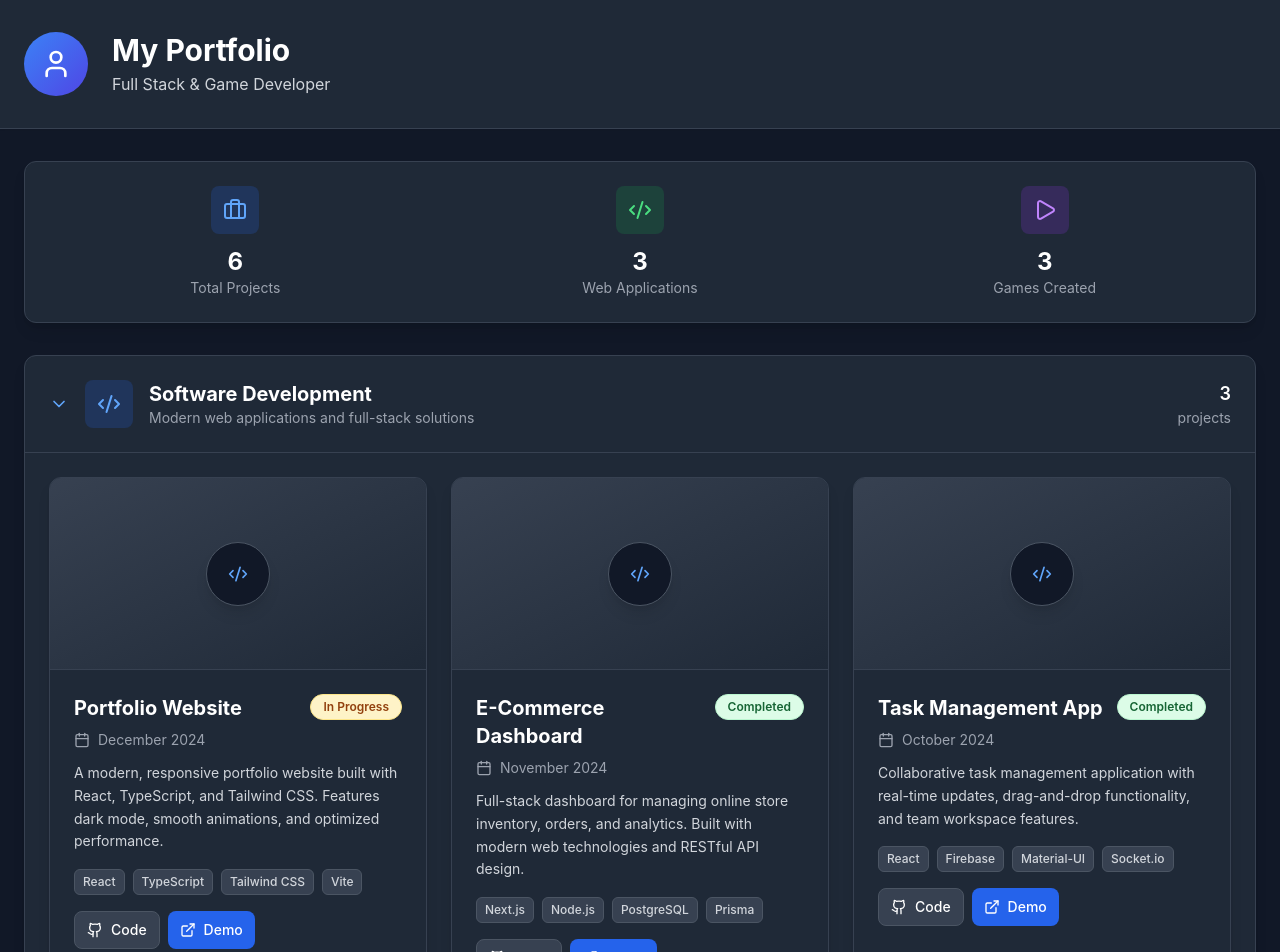
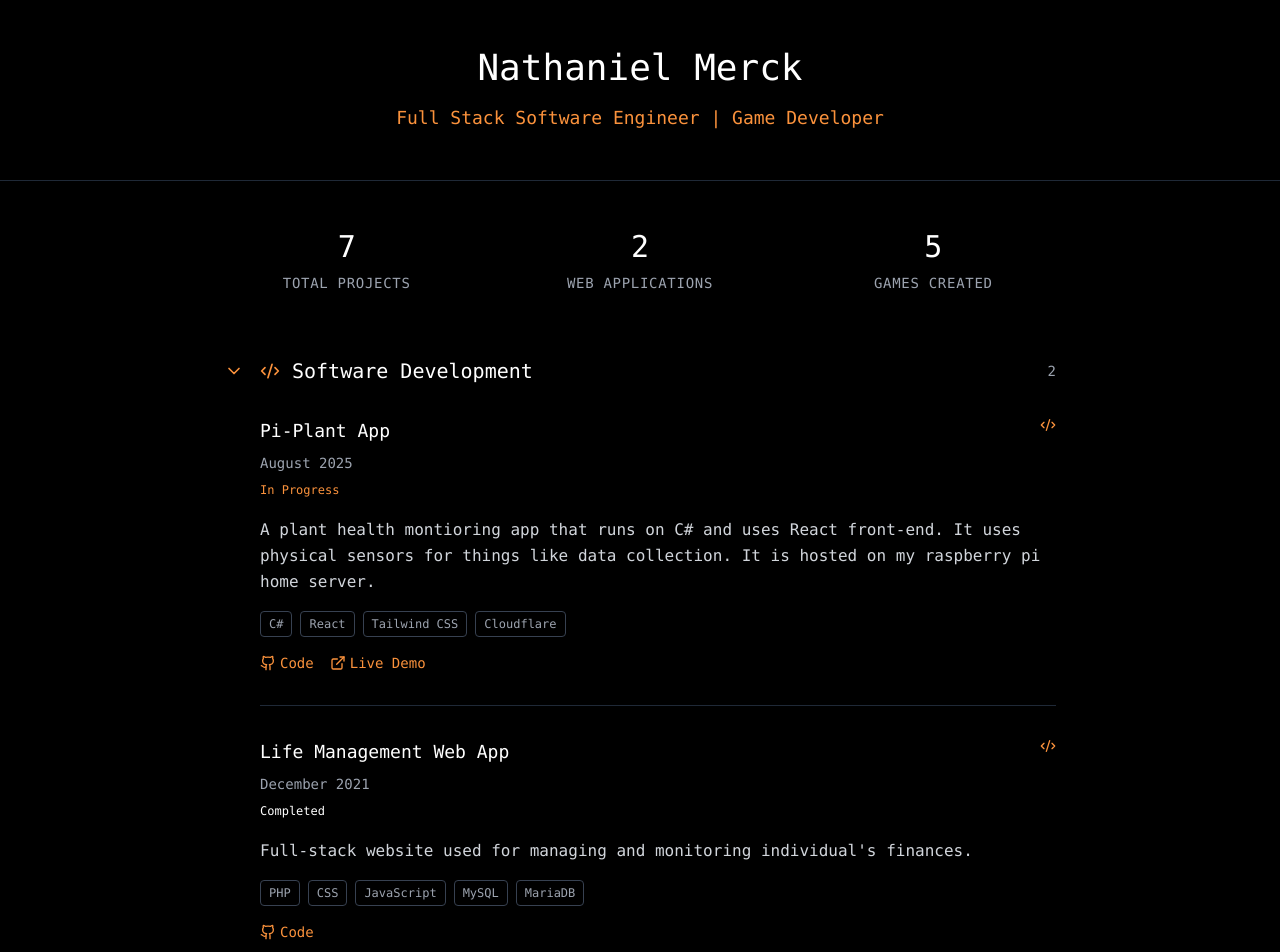
Before and after one commit to nmerck1/my-portfolio, a React (Vite) app: page / in a window 1280 px wide. Shown: the top 952 px of the page. Built offline with nearby package versions, Linux system fonts and the light colour scheme.

Commit message:
Updated design and theme. Added content.

```diff
--- a/src/App.tsx
+++ b/src/App.tsx
@@ -1,5 +1,5 @@
 import React, { useState } from 'react';
-import { Calendar, ExternalLink, Github, Code2, Folder, FolderOpen, ChevronRight, ChevronDown, Play, FileText, User, Briefcase } from 'lucide-react';
+import { Calendar, ExternalLink, Github, Code2, Folder, FolderOpen, ChevronRight, ChevronDown, Play, FileText, User, Briefcase, Linkedin, Mail, Globe, Twitter } from 'lucide-react';
 
 type ProjectStatus = 'In Progress' | 'Completed' | 'On Hold';
 type ProjectCategory = 'software' | 'roblox';
@@ -26,7 +26,7 @@ interface FolderState {
   roblox: boolean;
 }
 
-const ModernPortfolio = () => {
+const MinimalPortfolio = () => {
   const [expandedFolders, setExpandedFolders] = useState<FolderState>({
     software: true,
     roblox: false
@@ -36,34 +36,35 @@ const ModernPortfolio = () => {
   const allProjects: Project[] = [
     {
       id: 1,
-      title: "Portfolio Website",
-      description: "A modern, responsive portfolio website built with React, TypeScript, and Tailwind CSS. Features dark mode, smooth animations, and optimized performance.",
-      date: "December 2024",
-      dateISO: "2024-12-01",
+      title: "Pi-Plant App",
+      description: "A plant health montioring app that runs on C# and uses React front-end. It uses physical sensors for things like data collection. It is hosted on my raspberry pi home server.",
+      date: "August 2025",
+      dateISO: "2025-08-01",
       status: "In Progress",
       category: "software",
-      technologies: ["React", "TypeScript", "Tailwind CSS", "Vite"],
+      technologies: ["C#", "React", "Tailwind CSS", "Cloudflare"],
       links: {
-        github: "https://github.com/yourusername/portfolio",
-        live: "https://yourportfolio.com"
+        github: "https://github.com/nmerck1/Pi-Plant",
+        live: "https://nathanielmerck.com"
       },
       image: "/api/placeholder/400/200"
     },
     {
       id: 2,
-      title: "E-Commerce Dashboard",
-      description: "Full-stack dashboard for managing online store inventory, orders, and analytics. Built with modern web technologies and RESTful API design.",
-      date: "November 2024",
-      dateISO: "2024-11-15",
+      title: "Life Management Web App",
+      description: "Full-stack website used for managing and monitoring individual's finances. ",
+      date: "December 2021",
+      dateISO: "2021-12-01",
       status: "Completed",
       category: "software",
-      technologies: ["Next.js", "Node.js", "PostgreSQL", "Prisma"],
+      technologies: ["PHP", "CSS", "JavaScript", "MySQL", "MariaDB"],
       links: {
-        github: "https://github.com/yourusername/ecommerce-dashboard",
-        live: "https://dashboard-demo.com"
+        github: "https://github.com/nmerck1/Life_Management",
+        //live: "https://dashboard-demo.com"
       },
       image: "/api/placeholder/400/200"
     },
+    /*
     {
       id: 3,
       title: "Task Management App",
@@ -79,47 +80,77 @@ const ModernPortfolio = () => {
       },
       image: "/api/placeholder/400/200"
     },
+    */
+
     {
       id: 4,
-      title: "Zombie Survival Game",
-      description: "Multiplayer survival game with custom weapon systems, inventory management, and procedural map generation. Features advanced scripting and DataStore integration.",
-      date: "August 2024",
-      dateISO: "2024-08-15",
+      title: "Kinzoo Enchanted Trail",
+      description: "Cutesy parkour/obby based in an enchanted forest. The game features puzzles, hidden areas, and a shop. (This project was created for my client Sean Herman).",
+      date: "November 2024",
+      dateISO: "2024-11-01",
       status: "Completed",
       category: "roblox",
-      technologies: ["Lua", "Roblox Studio", "DataStore", "RemoteEvents"],
+      technologies: ["Lua", "Roblox Studio", "TweenService", "BodyVelocity", "DataStore", "RemoteEvents"],
       links: {
-        roblox: "https://www.roblox.com/games/your-game-id",
-        github: "https://github.com/yourusername/zombie-survival"
+        roblox: "https://www.roblox.com/games/136071239388244/Kinzoo-Enchanted-Trail",
+        //github: "https://github.com/yourusername/racing-game"
       },
       image: "/api/placeholder/400/200"
     },
     {
       id: 5,
-      title: "Racing Championship",
-      description: "High-speed racing game with custom vehicle physics, track editor, and competitive leaderboard system. Optimized for performance with 50+ concurrent players.",
-      date: "June 2024",
-      dateISO: "2024-06-10",
+      title: "Future RNG",
+      description: "Multiplayer card rolling game with inventory management, and randomized card selection. Features advanced scripting and DataStore integration.",
+      date: "July 2024",
+      dateISO: "2024-07-01",
       status: "Completed",
       category: "roblox",
-      technologies: ["Lua", "Roblox Studio", "TweenService", "BodyVelocity"],
+      technologies: ["Lua", "Roblox Studio", "DataStore", "RemoteEvents", "TweenService"],
       links: {
-        roblox: "https://www.roblox.com/games/your-racing-game",
-        github: "https://github.com/yourusername/racing-game"
+        roblox: "https://www.roblox.com/games/18610939216/Future-RNG",
+        //github: "https://github.com/yourusername/zombie-survival"
       },
       image: "/api/placeholder/400/200"
     },
     {
       id: 6,
-      title: "Medieval RPG Adventure",
-      description: "Fantasy RPG with quest system, character progression, and guild mechanics. Features custom GUI systems and complex inventory management.",
-      date: "March 2024",
-      dateISO: "2024-03-20",
+      title: "Cursed Cabin",
+      description: "A multiplayer round-based survival horror game. ",
+      date: "April 2024",
+      dateISO: "2024-04-01",
       status: "Completed",
       category: "roblox",
       technologies: ["Lua", "Roblox Studio", "GUI Design", "HttpService"],
       links: {
-        roblox: "https://www.roblox.com/games/your-rpg-game"
+        roblox: "https://www.roblox.com/games/17275401603/Cursed-Cabin-Beta"
+      },
+      image: "/api/placeholder/400/200"
+    },
+    {
+      id: 7,
+      title: "Daniel's Apartment",
+      description: "A singleplayer horror story game. ",
+      date: "May 2021",
+      dateISO: "2021-05-01",
+      status: "Completed",
+      category: "roblox",
+      technologies: ["Lua", "Roblox Studio", "GUI Design", "HttpService"],
+      links: {
+        roblox: "https://www.roblox.com/games/6752394768/Daniels-Apartment"
+      },
+      image: "/api/placeholder/400/200"
+    },
+    {
+      id: 8,
+      title: "Revelary",
+      description: "An adventure fantasy RPG. ",
+      date: "November 2019",
+      dateISO: "2019-11-01",
+      status: "On Hold",
+      category: "roblox",
+      technologies: ["Lua", "Roblox Studio", "GUI Design", "HttpService", "DataStore"],
+      links: {
+        roblox: "https://www.roblox.com/games/4353556075/Revelary-Alpha"
       },
       image: "/api/placeholder/400/200"
     }
@@ -135,18 +166,18 @@ const ModernPortfolio = () => {
   const getStatusColor = (status: ProjectStatus): string => {
     switch (status) {
       case 'In Progress':
-        return 'bg-amber-100 text-amber-800 border-amber-200';
+        return 'text-orange-400';
       case 'Completed':
-        return 'bg-green-100 text-green-800 border-green-200';
+        return 'text-white';
       case 'On Hold':
-        return 'bg-gray-100 text-gray-800 border-gray-200';
+        return 'text-gray-400';
       default:
-        return 'bg-gray-100 text-gray-800 border-gray-200';
+        return 'text-gray-400';
     }
   };
 
   const getCategoryIcon = (category: ProjectCategory) => {
-    return category === 'software' ? <Code2 className="w-5 h-5" /> : <Play className="w-5 h-5" />;
+    return category === 'software' ? <Code2 className="w-4 h-4" /> : <Play className="w-4 h-4" />;
   };
 
   const getProjectsByCategory = (category: ProjectCategory) => {
@@ -154,55 +185,46 @@ const ModernPortfolio = () => {
   };
 
   const renderProject = (project: Project, index: number) => (
-    <div key={project.id} className="bg-gray-800 rounded-xl shadow-lg border border-gray-700 overflow-hidden hover:shadow-xl hover:border-gray-600 transition-all duration-300 transform hover:-translate-y-1">
-      {/* Project image */}
-      <div className="h-48 bg-gradient-to-br from-gray-700 to-gray-800 flex items-center justify-center border-b border-gray-700">
-        <div className="w-16 h-16 bg-gray-900 rounded-full flex items-center justify-center text-blue-400 shadow-lg border border-gray-600">
+    <div key={project.id} className="border-b border-gray-800 pb-8 last:border-b-0">
+      <div className="flex items-start justify-between mb-4">
+        <div className="flex-1">
+          <h4 className="text-lg font-medium text-white mb-2 hover:text-orange-400 transition-colors cursor-pointer">
+            {project.title}
+          </h4>
+          <p className="text-gray-400 text-sm mb-1">
+            {project.date}
+          </p>
+          <span className={`text-xs font-medium ${getStatusColor(project.status)}`}>
+            {project.status}
+          </span>
+        </div>
+        <div className="text-orange-400 ml-4">
           {getCategoryIcon(project.category)}
         </div>
       </div>
 
-      {/* Project content */}
-      <div className="p-6">
-        <div className="flex items-start justify-between mb-3">
-          <div className="flex-1">
-            <h4 className="text-xl font-bold text-white mb-2">
-              {project.title}
-            </h4>
-            <p className="text-gray-400 flex items-center gap-2 text-sm">
-              <Calendar className="w-4 h-4" />
-              {project.date}
-            </p>
-          </div>
-          <span className={`px-3 py-1 text-xs font-semibold border rounded-full ${getStatusColor(project.status)}`}>
-            {project.status}
-          </span>
-        </div>
-
-        <p className="text-gray-300 mb-4 leading-relaxed text-sm">
+      <p className="text-gray-300 mb-4 leading-relaxed">
         {project.description}
       </p>
 
       {/* Technologies */}
-        <div className="mb-4">
-          <div className="flex flex-wrap gap-2">
+      <div className="flex flex-wrap gap-2 mb-4">
         {project.technologies.map((tech) => (
           <span
             key={tech}
-                className="px-2 py-1 bg-gray-700 text-gray-300 text-xs font-medium rounded-md border border-gray-600"
+            className="text-xs text-gray-400 border border-gray-700 px-2 py-1 rounded"
           >
             {tech}
           </span>
         ))}
       </div>
-        </div>
 
       {/* Links */}
-        <div className="flex gap-2">
+      <div className="flex gap-4 text-sm">
         {project.links.github && (
           <a
             href={project.links.github}
-              className="flex items-center gap-2 px-3 py-2 bg-gray-700 text-white text-sm font-medium hover:bg-gray-600 transition-colors duration-200 rounded-lg border border-gray-600"
+            className="text-orange-400 hover:text-orange-300 transition-colors flex items-center gap-1"
           >
             <Github className="w-4 h-4" />
             Code
@@ -211,151 +233,126 @@ const ModernPortfolio = () => {
         {project.links.live && (
           <a
             href={project.links.live}
-              className="flex items-center gap-2 px-3 py-2 bg-blue-600 text-white text-sm font-medium hover:bg-blue-700 transition-colors duration-200 rounded-lg"
+            className="text-orange-400 hover:text-orange-300 transition-colors flex items-center gap-1"
           >
             <ExternalLink className="w-4 h-4" />
-              Demo
+            Live Demo
           </a>
         )}
         {project.links.roblox && (
           <a
             href={project.links.roblox}
-              className="flex items-center gap-2 px-3 py-2 bg-green-600 text-white text-sm font-medium hover:bg-green-700 transition-colors duration-200 rounded-lg"
+            className="text-orange-400 hover:text-orange-300 transition-colors flex items-center gap-1"
           >
             <Play className="w-4 h-4" />
-              Play
+            Play Game
           </a>
         )}
-        </div>
       </div>
     </div>
   );
 
   return (
-    <div className="min-h-screen bg-gray-900">
-      {/* Modern Header */}
-      <header className="bg-gray-800 shadow-sm border-b border-gray-700">
-        <div className="max-w-7xl mx-auto px-6 py-8">
-          <div className="flex items-center gap-6">
-            <div className="w-16 h-16 bg-gradient-to-br from-blue-500 to-indigo-600 rounded-full flex items-center justify-center text-white">
-              <User className="w-8 h-8" />
-            </div>
-            <div>
-              <h1 className="text-3xl font-bold text-white">My Portfolio</h1>
-              <p className="text-gray-300 mt-1">Full Stack & Game Developer</p>
-            </div>
+    <div className="min-h-screen bg-black text-gray-300 font-mono">
+      {/* Minimal Header */}
+      <header className="border-b border-gray-800">
+        <div className="max-w-4xl mx-auto px-8 py-12">
+          <div className="text-center">
+            <h1 className="text-4xl font-light text-white mb-4">Nathaniel Merck</h1>
+            <p className="text-orange-400 text-lg">Full Stack Software Engineer | Game Developer</p>
           </div>
         </div>
       </header>
 
       {/* Main Content */}
-      <main className="max-w-7xl mx-auto px-6 py-8">
+      <main className="max-w-4xl mx-auto px-8 py-12">
+
         {/* Stats Overview */}
-        <div className="bg-gray-800 rounded-xl p-6 shadow-lg border border-gray-700 mb-8">
-          <div className="grid grid-cols-3 gap-8">
-            <div className="text-center">
-              <div className="w-12 h-12 bg-blue-600/20 rounded-lg flex items-center justify-center mx-auto mb-3">
-                <Briefcase className="w-6 h-6 text-blue-400" />
+        <div className="grid grid-cols-3 gap-12 mb-16 text-center">
+          <div>
+            <p className="text-3xl font-light text-white mb-2">{allProjects.length}</p>
+            <p className="text-gray-400 text-sm uppercase tracking-wider">Total Projects</p>
           </div>
-              <p className="text-2xl font-bold text-white">{allProjects.length}</p>
-              <p className="text-gray-400 text-sm">Total Projects</p>
+          <div>
+            <p className="text-3xl font-light text-white mb-2">{getProjectsByCategory('software').length}</p>
+            <p className="text-gray-400 text-sm uppercase tracking-wider">Web Applications</p>
           </div>
-            <div className="text-center">
-              <div className="w-12 h-12 bg-green-600/20 rounded-lg flex items-center justify-center mx-auto mb-3">
-                <Code2 className="w-6 h-6 text-green-400" />
-              </div>
-              <p className="text-2xl font-bold text-white">{getProjectsByCategory('software').length}</p>
-              <p className="text-gray-400 text-sm">Web Applications</p>
-            </div>
-            <div className="text-center">
-              <div className="w-12 h-12 bg-purple-600/20 rounded-lg flex items-center justify-center mx-auto mb-3">
-                <Play className="w-6 h-6 text-purple-400" />
-              </div>
-              <p className="text-2xl font-bold text-white">{getProjectsByCategory('roblox').length}</p>
-              <p className="text-gray-400 text-sm">Games Created</p>
-            </div>
+          <div>
+            <p className="text-3xl font-light text-white mb-2">{getProjectsByCategory('roblox').length}</p>
+            <p className="text-gray-400 text-sm uppercase tracking-wider">Games Created</p>
           </div>
         </div>
 
         {/* Project Categories */}
-        <div className="space-y-8">
+        <div className="space-y-12">
           {/* Software Development Section */}
-          <div className="bg-gray-800 rounded-xl shadow-lg border border-gray-700 overflow-hidden">
+          <div>
             <button
               onClick={() => toggleFolder('software')}
-              className="flex items-center gap-4 w-full text-left p-6 hover:bg-gray-700/50 transition-colors duration-200"
+              className="flex items-center gap-4 w-full text-left mb-8 group"
             >
               {expandedFolders.software ? (
-                <ChevronDown className="w-5 h-5 text-blue-400" />
+                <ChevronDown className="w-5 h-5 text-orange-400" />
               ) : (
-                <ChevronRight className="w-5 h-5 text-blue-400" />
+                <ChevronRight className="w-5 h-5 text-orange-400" />
               )}
-              <div className="w-12 h-12 bg-blue-600/20 rounded-lg flex items-center justify-center">
-                <Code2 className="w-6 h-6 text-blue-400" />
+              <div className="flex items-center gap-3">
+                <Code2 className="w-5 h-5 text-orange-400" />
+                <h3 className="text-xl font-light text-white group-hover:text-orange-400 transition-colors">
+                  Software Development
+                </h3>
               </div>
-              <div className="flex-1">
-                <h3 className="text-xl font-bold text-white">Software Development</h3>
-                <p className="text-gray-400 text-sm">Modern web applications and full-stack solutions</p>
-              </div>
-              <div className="text-right">
-                <span className="text-lg font-semibold text-white">{getProjectsByCategory('software').length}</span>
-                <p className="text-gray-400 text-sm">projects</p>
+              <div className="ml-auto text-gray-400 text-sm">
+                {getProjectsByCategory('software').length}
               </div>
             </button>
 
             {expandedFolders.software && (
-              <div className="border-t border-gray-700 p-6">
-                <div className="grid grid-cols-1 md:grid-cols-2 lg:grid-cols-3 gap-6">
+              <div className="ml-9 space-y-8">
                 {getProjectsByCategory('software').map((project, index) => renderProject(project, index))}
-                </div>
               </div>
             )}
           </div>
 
           {/* Roblox Game Development Section */}
-          <div className="bg-gray-800 rounded-xl shadow-lg border border-gray-700 overflow-hidden">
+          <div>
             <button
               onClick={() => toggleFolder('roblox')}
-              className="flex items-center gap-4 w-full text-left p-6 hover:bg-gray-700/50 transition-colors duration-200"
+              className="flex items-center gap-4 w-full text-left mb-8 group"
             >
               {expandedFolders.roblox ? (
-                <ChevronDown className="w-5 h-5 text-green-400" />
+                <ChevronDown className="w-5 h-5 text-orange-400" />
               ) : (
-                <ChevronRight className="w-5 h-5 text-green-400" />
+                <ChevronRight className="w-5 h-5 text-orange-400" />
               )}
-              <div className="w-12 h-12 bg-green-600/20 rounded-lg flex items-center justify-center">
-                <Play className="w-6 h-6 text-green-400" />
+              <div className="flex items-center gap-3">
+                <Play className="w-5 h-5 text-orange-400" />
+                <h3 className="text-xl font-light text-white group-hover:text-orange-400 transition-colors">
+                  Game Development
+                </h3>
               </div>
-              <div className="flex-1">
-                <h3 className="text-xl font-bold text-white">Game Development</h3>
-                <p className="text-gray-400 text-sm">Interactive games and virtual experiences on Roblox</p>
-              </div>
-              <div className="text-right">
-                <span className="text-lg font-semibold text-white">{getProjectsByCategory('roblox').length}</span>
-                <p className="text-gray-400 text-sm">games</p>
+              <div className="ml-auto text-gray-400 text-sm">
+                {getProjectsByCategory('roblox').length}
               </div>
             </button>
 
             {expandedFolders.roblox && (
-              <div className="border-t border-gray-700 p-6">
-                <div className="grid grid-cols-1 md:grid-cols-2 lg:grid-cols-3 gap-6">
+              <div className="ml-9 space-y-8">
                 {getProjectsByCategory('roblox').map((project, index) => renderProject(project, index))}
-                </div>
               </div>
             )}
           </div>
         </div>
 
         {/* Footer */}
-        <div className="mt-12 text-center">
-          <div className="inline-flex items-center gap-2 px-4 py-2 bg-gray-800 rounded-lg shadow-lg border border-gray-700">
-            <FileText className="w-4 h-4 text-gray-400" />
-            <span className="text-gray-300 text-sm">Built with React, TypeScript & Tailwind CSS</span>
-          </div>
+        <div className="mt-20 pt-8 border-t border-gray-800 text-center">
+          <p className="text-gray-500 text-sm">
+            Built with React, TypeScript & Tailwind CSS
+          </p>
         </div>
       </main>
     </div>
   );
 };
 
-export default ModernPortfolio;
+export default MinimalPortfolio;
```
Lines whose indentation alone changed are shown as unchanged.
